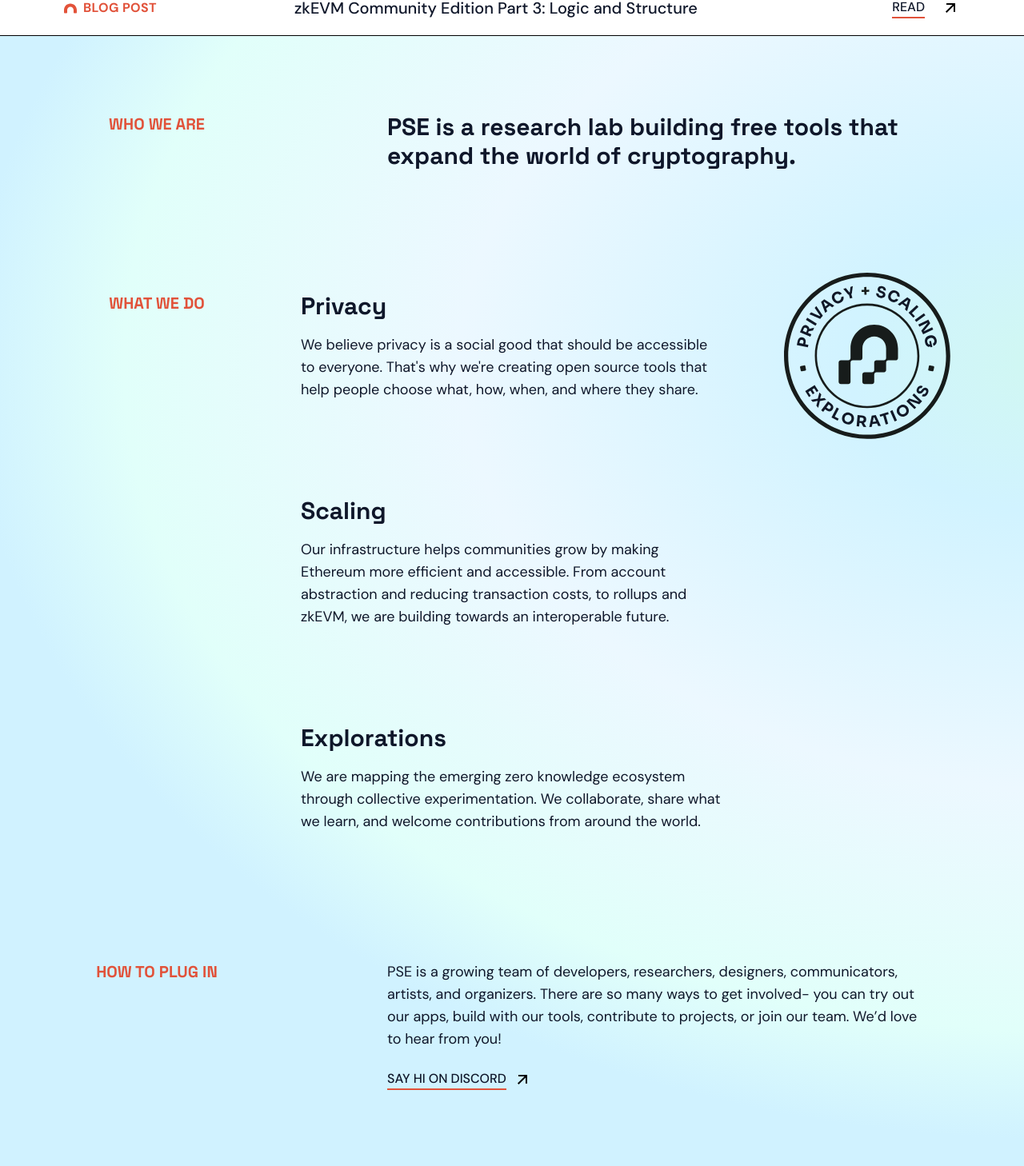
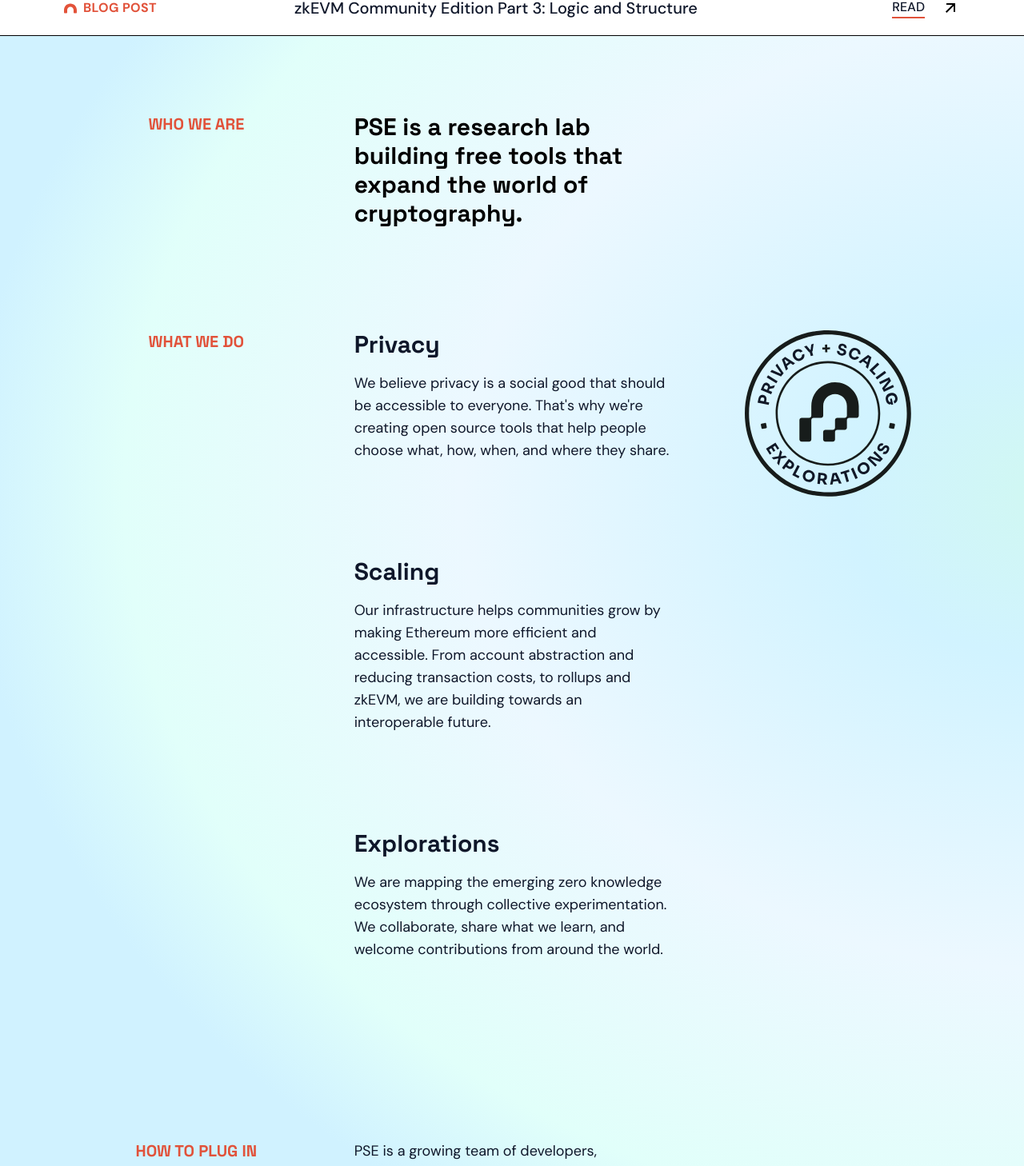
Before and after one commit to privacy-scaling-explorations/pse.dev, a Next.js app: page / in a window 1280 px wide. Shown: the part 1058-2516 px from the top of the page at 80% size. Built offline with nearby package versions, Linux system fonts and the light colour scheme.

Commit message:
Fix homepage alignment

```diff
--- a/app/page.tsx
+++ b/app/page.tsx
@@ -22,7 +22,6 @@ export default function IndexPage() {
             Programmable cryptography for people like you
           </h1>
           <Link href={"/projects"} className="flex items-center gap-2">
-            <Link href={"/projects"} className="flex items-center gap-2">
             <h1 className="border-b-2 border-orange text-base uppercase">
               Explore The Project Library
             </h1>
@@ -32,7 +31,6 @@ export default function IndexPage() {
               height={24}
               width={24}
             />
-            </Link>
           </Link>
         </div>
         <div className="m-auto flex h-[364px] w-full max-w-[280px] items-center justify-center md:m-0 md:h-full md:w-full lg:max-w-[542px]">
@@ -141,12 +139,12 @@ export default function IndexPage() {
       </div>
 
       <div className="bg-radial-gradient flex flex-col gap-32 px-6 py-24 md:px-12">
-        <section className="relative grid w-full grid-cols-1 gap-10 overflow-hidden lg:grid-cols-4 lg:gap-0">
-          <h2 className="text-xl uppercase text-orange lg:order-none lg:text-center">
+        <section className="relative grid w-full grid-cols-1 gap-10 overflow-hidden lg:grid-cols-3 lg:gap-0">
+          <h2 className="flex w-full justify-start text-xl uppercase text-orange lg:justify-center">
             Who we are
           </h2>
-          <div className="lg:col-span-3 lg:pl-[140px]">
-            <h3 className="max-w-2xl text-3xl font-bold">
+          <div className="col-span-0 flex flex-col lg:col-span-1">
+            <h3 className="text-3xl font-[700] text-black">
               PSE is a research lab building free tools that expand the world of
               cryptography.
             </h3>
@@ -155,11 +153,11 @@ export default function IndexPage() {
 
         <WhatWeDo />
 
-        <section className="relative grid w-full grid-cols-1 gap-10 overflow-hidden lg:grid-cols-4 lg:gap-0">
-          <h2 className="text-xl uppercase text-orange lg:order-none lg:text-center">
-            how to plug in
+        <section className="relative grid w-full grid-cols-1 gap-10 overflow-hidden lg:grid-cols-3 lg:gap-0">
+          <h2 className="flex w-full justify-start text-xl uppercase text-orange lg:justify-center">
+            How To Plug In
           </h2>
-          <div className="lg:col-span-3 lg:pl-[140px]">
+          <div className="col-span-0 flex flex-col lg:col-span-1">
             <p className="max-w-2xl xl:text-lg">
               PSE is a growing team of developers, researchers, designers,
               communicators, artists, and organizers. There are so many ways to
--- a/components/sections/WhatWeDo.tsx
+++ b/components/sections/WhatWeDo.tsx
@@ -1,4 +1,7 @@
 "use client"
+
+import Image from "next/image"
+import PSELogoCircle from "@/public/logos/pse-logo-circle.svg"
 
 import { cn } from "@/lib/utils"
 
@@ -53,28 +56,41 @@ const WhatWeDo = () => {
   // }, [])
 
   return (
-    <section className="badge-start-trigger relative flex flex-col gap-4 lg:grid lg:grid-cols-4 lg:gap-0">
-      <h2 className="order-1 pt-6 text-xl uppercase text-orange lg:order-none xl:text-center">
+    <section className="badge-start-trigger relative grid w-full grid-cols-1 gap-10 overflow-hidden md:grid-cols-2 lg:grid-cols-3 lg:gap-0">
+      <h2 className="hidden w-full justify-start text-xl uppercase text-orange lg:flex lg:justify-center">
         What we do
       </h2>
-      <div className="order-3 flex max-w-xl flex-col gap-2 pt-6 lg:order-none lg:col-span-2 lg:mx-auto lg:gap-6">
-        {content.map((item, index) => (
-          <article
-            className={cn("pb-12 last-of-type:pb-8 lg:px-6 lg:pb-24", item.className)}
-            key={index}
-          >
-            <h3 className="text-2xl xl:text-3xl">{item.title}</h3>
-            <div className="p-2"></div>
-            <p className="xl:text-lg">{item.description}</p>
-          </article>
-        ))}
+      <div className="flex flex-col gap-10">
+        <h2 className="flex w-full justify-start text-xl uppercase text-orange lg:hidden lg:justify-center">
+          What we do
+        </h2>
+
+        <div className="flex flex-col gap-6">
+          <div className="mb-10 flex w-full items-start justify-center md:hidden lg:hidden">
+            <Image
+              src={PSELogoCircle}
+              alt="pselogocircle"
+              style={{ objectFit: "contain" }}
+              width={208}
+              height={208}
+            />
+          </div>
+          <div className="mb-10 flex w-full items-start justify-center md:hidden lg:hidden"></div>
+          {content.map((item, index) => (
+            <article className={cn("pb-24", item.className)} key={index}>
+              <h3 className="text-3xl">{item.title}</h3>
+              <div className="p-2"></div>
+              <p className="text-lg">{item.description}</p>
+            </article>
+          ))}
+        </div>
       </div>
-      <div className="lg-order-none relative order-2 lg:mx-auto">
+      <div className="lg-order-none relative order-2 hidden md:flex lg:mx-auto">
         <svg
           viewBox="0 0 213 213"
           fill="none"
           xmlns="http://www.w3.org/2000/svg"
-          className="badge-right h-32 w-32 lg:h-52 lg:w-52"
+          className="badge-right h-52 lg:w-52"
         >
           <g id="pse-logo-badge">
             <path
```
Also changed, not shown: public/logos/pse-logo-circle.svg (added). Lines whose indentation alone changed are shown as unchanged.
